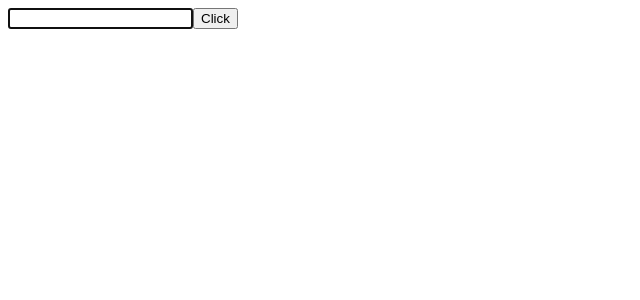
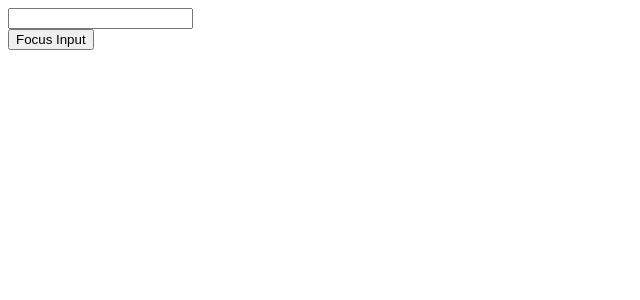
Before and after one commit to irffanasiff/react-basics, a React (Create React App) app: page / in a window 1280 px wide. Shown: the top 300 px of the page, without its empty margins (0-640 px from the left). Built offline with nearby package versions, Linux system fonts and the light colour scheme.

Commit message:
ref forwarding

```diff
--- a/src/App.js
+++ b/src/App.js
@@ -1,11 +1,15 @@
-import RefsDemo from "./Components.js/refs/RefsDemo";
+import FocusInput from "./Components.js/refs/FocusInput";
+import FRParentInput from "./Components.js/refs/FRParentInput";
+
+//import RefsDemo from "./Components.js/refs/RefsDemo";
 
 //import ParentComponent from "./Components.js/memo/ParentComponent";
 
 function App() {
   return (
     <div>
-      <RefsDemo />
+      {/* <RefsDemo /> */}
+      <FRParentInput />
     </div>
   );
 }
--- /dev/null
+++ b/src/Components.js/refs/FRInput.js
@@ -0,0 +1,11 @@
+import React from "react";
+
+const FRInput = React.forwardRef((props, ref) => {
+  return (
+    <div>
+      <input type="text" ref={ref}/>
+    </div>
+  );
+});
+
+export default FRInput;
--- /dev/null
+++ b/src/Components.js/refs/FRParentInput.js
@@ -0,0 +1,23 @@
+import React, { Component } from "react";
+import FRInput from "./FRInput";
+
+class FRParentInput extends Component {
+  constructor(props) {
+    super(props);
+    this.inputRef = React.createRef();
+  }
+  clickHandler = () => {
+    this.inputRef.current.focus();
+  };
+
+  render() {
+    return (
+      <div>
+        <FRInput ref={this.inputRef} />
+        <button onClick={this.clickHandler}>Focus Input</button>
+      </div>
+    );
+  }
+}
+
+export default FRParentInput;
--- /dev/null
+++ b/src/Components.js/refs/FocusInput.js
@@ -0,0 +1,26 @@
+import React, { Component } from "react";
+import InputRefs from "./InputRefs";
+
+class FocusInput extends Component {
+  constructor(props) {
+    super(props);
+
+    this.componentRef = React.createRef();
+  }
+  clickHandler = () => {
+    this.componentRef.current.focus();
+  };
+
+  render() {
+    return (
+      <div>
+        <input ref={this.componentRef} />
+        <button onClick={this.clickHandler}>Focus Input</button>
+      </div>
+    );
+  }
+}
+
+export default FocusInput;
+
+//rconst = for fast construcotor function
--- /dev/null
+++ b/src/Components.js/refs/InputRefs.js
@@ -0,0 +1,23 @@
+import React, { Component } from 'react'
+
+
+class InputRefs extends Component {
+    constructor(props){
+        super(props)
+        this.inputRef= React.createRef()
+    }
+
+    focusInput(){
+        this.inputRef.current.focus()
+    }
+    render() {
+        return (
+            <div>
+                <input type="text" ref={this.inputRef}/>
+            </div>
+
+        )
+    }
+}
+
+export default InputRefs
```
